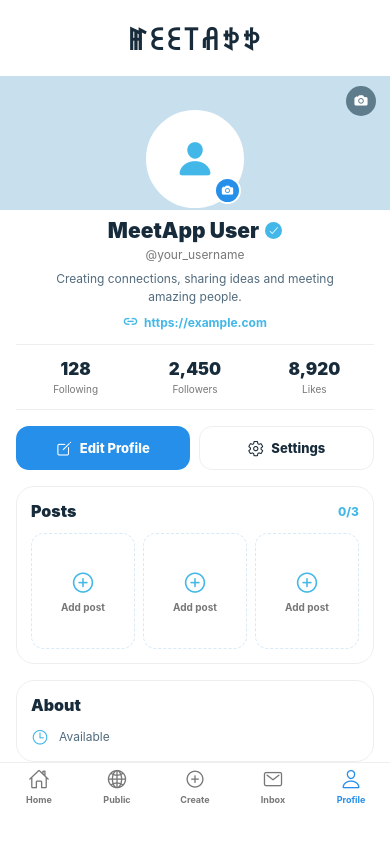
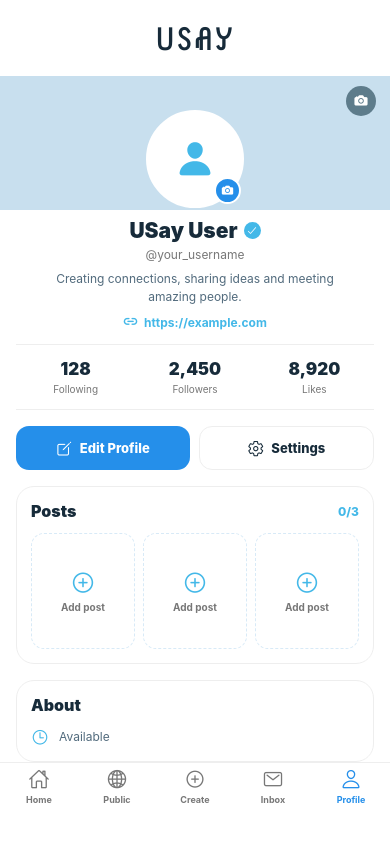
Before and after one commit to merlinbigolive/MeetApp, a React Native app: screen / in a window 390 px wide. Built offline with nearby package versions, Linux system fonts and the light colour scheme.

Commit message:
Replace MeetApp branding with USay

```diff
--- a/App.tsx
+++ b/App.tsx
@@ -28,7 +28,7 @@ function CoverMediaSlide({ media }: { media: Media }) {
 
 export default function App() {
   const [tab, setTab] = useState<Tab>('Profile');
-  const [name, setName] = useState('MeetApp User');
+  const [name, setName] = useState('USay User');
   const [username, setUsername] = useState('your_username');
   const [bio, setBio] = useState('Creating connections, sharing ideas and meeting amazing people.');
   const [website, setWebsite] = useState('https://example.com');
@@ -63,7 +63,7 @@ export default function App() {
     }
     const permission = await ImagePicker.requestMediaLibraryPermissionsAsync();
     if (!permission.granted) {
-      Alert.alert('Permission needed', 'Allow MeetApp to access your phone gallery.');
+      Alert.alert('Permission needed', 'Allow USay to access your phone gallery.');
       return;
     }
     const result = await ImagePicker.launchImageLibraryAsync({
@@ -115,7 +115,7 @@ export default function App() {
 
   const Profile = () => (
     <ScrollView contentContainerStyle={s.profileScroll} showsVerticalScrollIndicator={false}>
-      <View style={s.top}><Text style={s.pageTitle}>ꂵꏂꏂ꓄ꋬꉣꉣ</Text></View>
+      <View style={s.top}><Text style={s.pageTitle}>꒤ꇙꋬꌦ</Text></View>
       <View style={s.identity}>
         <View style={s.coverBackdrop}>
           {covers[0]?.type === 'image' ? <Image source={{uri:covers[0].uri}} style={s.coverBackdropImage}/> :
@@ -167,7 +167,7 @@ export default function App() {
   );
 
   const SimpleScreen = ({ title, subtitle }: {title:string;subtitle:string}) => (
-    <View style={s.simple}><Text style={s.pageTitle}>{title}</Text><View style={s.card}><Text style={s.sectionTitle}>{subtitle}</Text><Text style={s.hint}>This section will be connected to MeetApp accounts and services in the next build step.</Text></View></View>
+    <View style={s.simple}><Text style={s.pageTitle}>{title}</Text><View style={s.card}><Text style={s.sectionTitle}>{subtitle}</Text><Text style={s.hint}>This section will be connected to USay accounts and services in the next build step.</Text></View></View>
   );
 
   return (
@@ -175,7 +175,7 @@ export default function App() {
       <StatusBar barStyle="dark-content" backgroundColor={C.bg}/>
       <View style={{flex:1}}>
         {tab === 'Profile' ? <Profile/> :
-          tab === 'Home' ? <SimpleScreen title="MeetApp" subtitle="Your people, one place."/> :
+          tab === 'Home' ? <SimpleScreen title="USay" subtitle="Your people, one place."/> :
           tab === 'Public' ? <SimpleScreen title="Public Feed" subtitle="Discover community posts."/> :
           tab === 'Create' ? <SimpleScreen title="Create" subtitle="Share a photo, video or update."/> :
           <SimpleScreen title="Inbox" subtitle="Your chats and calls."/>}
```
